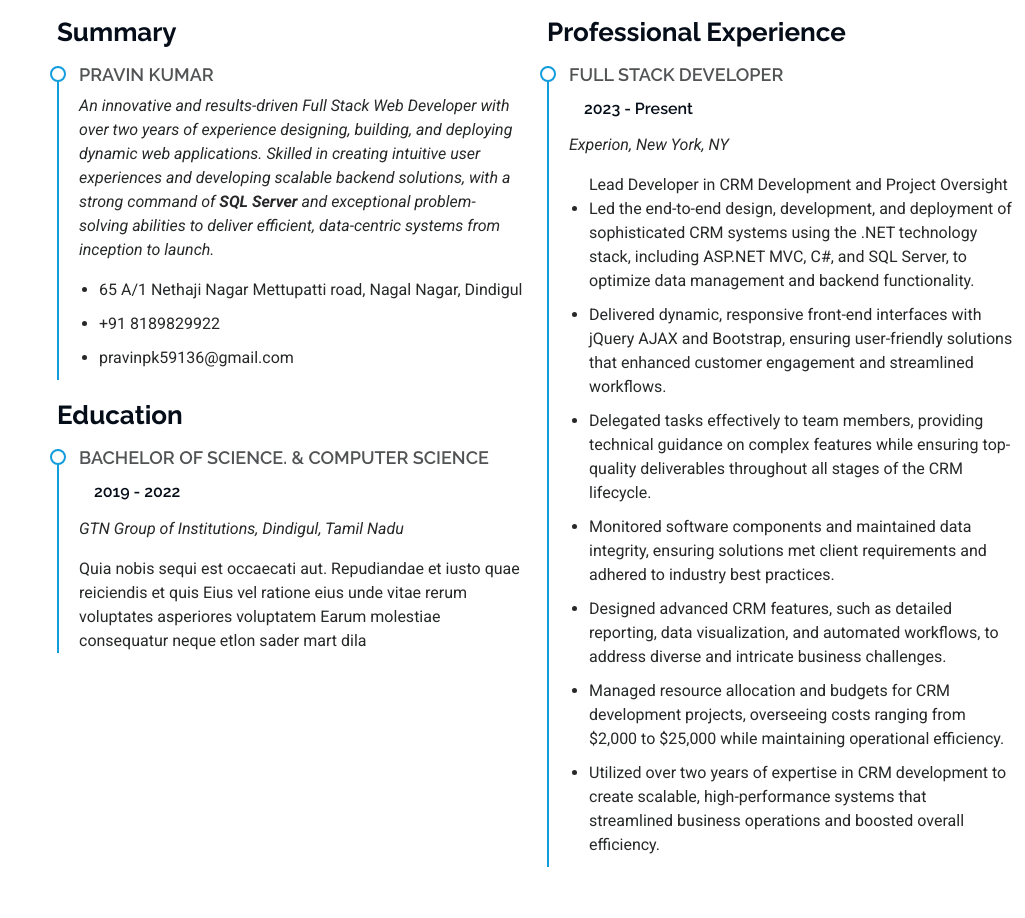
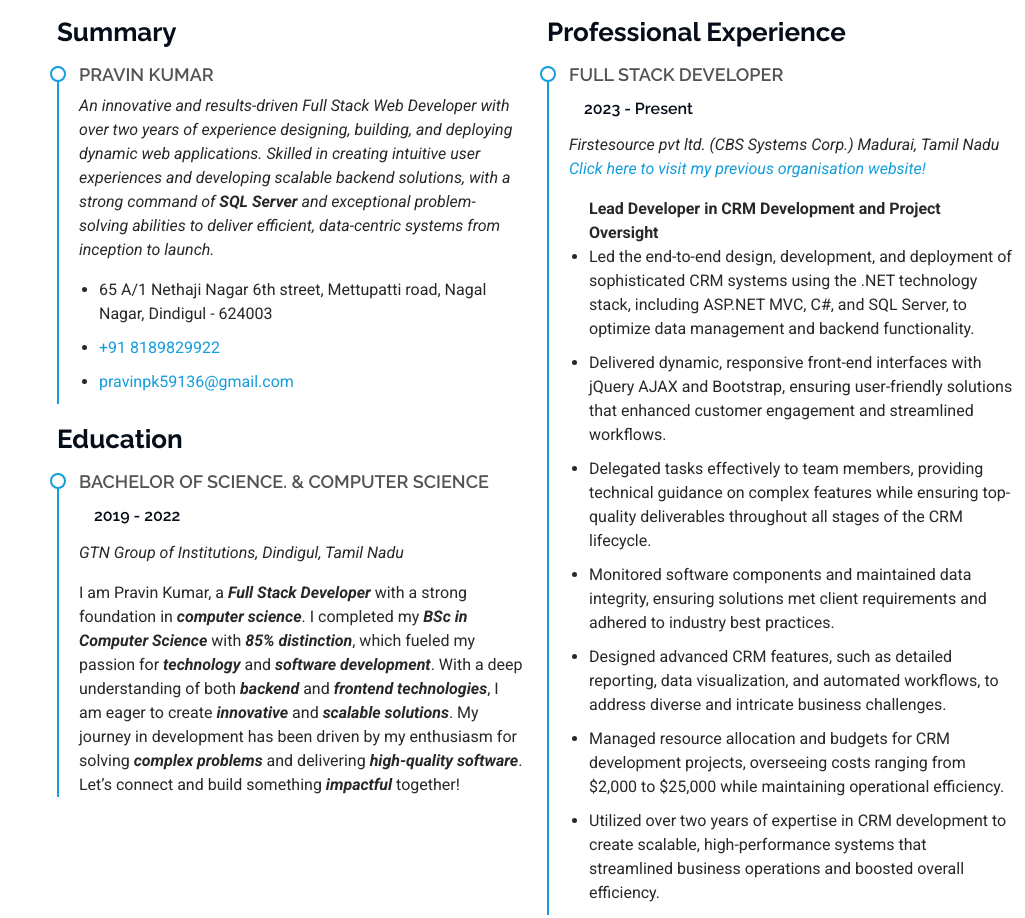
Before and after one commit to pravinsparrow123/sparrowsportfolio, a website: page index.html in a window 1280 px wide. Shown: the part 2320-3238 px from the top of the page, without its empty margins (255-1280 px from the left). Drawn offline with Linux system fonts and the light colour scheme.

Commit message:
Index change

```diff
--- a/index.html
+++ b/index.html
@@ -93,13 +93,7 @@
       <!-- Section Title -->
       <div class="container section-title" data-aos="fade-up">
         <h2>About</h2>
-        <p>Hello, I am Pravin Kumar, a Full Stack.NET Developer. My journey began as a backend developer, starting with ASP.NET and working on building scalable architectures, managing complex databases, and integrating third-party APIs. In my backend expertise, I have experience working with webhook payloads, large data processing, and designing API-driven workflows.
-
-          As my skills improved, I branched out into front-end development, using frameworks such as React, to create dynamic, user-friendly interfaces that complement the robustness of my backend solutions. In addition, I have experience in hosting and deployment, ensuring the seamless delivery of web applications. Whether it is setting up environments, managing subdomains, or optimizing hosting for performance, I ensure every application is ready for the real world.
-
-          I really love solving problems-from provisioning of template-heavy systems to best-possible hosting and integration across platforms. The goal is always producing results-in this case, a deeply impactful, comprehensive end-to-end solution in perfect alignment with user needs and business objectives.
-
-          Let's connect and create something extraordinary together!</p>
+        <p>Hello, I am Pravin Kumar, a <b><em>Full Stack .NET Developer</em></b>. My journey began as a backend developer, starting with <b><em>ASP.NET</em></b> and working on building <b><em>scalable architectures</em></b>, managing complex <b><em>databases</em></b>, and integrating <b><em>third-party APIs</em></b>. In my backend expertise, I have experience working with <b><em>webhook payloads</em></b>, <b><em>large data processing</em></b>, and designing <b><em>API-driven workflows</em></b>. As my skills improved, I branched out into <b><em>front-end development</em></b>, using frameworks such as <b><em>React</em></b>, to create dynamic, user-friendly interfaces that complement the robustness of my backend solutions. In addition, I have experience in <b><em>hosting</em></b> and <b><em>deployment</em></b>, ensuring the seamless delivery of web applications. Whether it is setting up <b><em>environments</em></b>, managing <b><em>subdomains</em></b>, or optimizing <b><em>hosting for performance</em></b>, I ensure every application is ready for the real world. I really love solving problems-from provisioning of <b><em>template-heavy systems</em></b> to best-possible hosting and <b><em>integration</em></b> across platforms. The goal is always producing results-in this case, a deeply impactful, comprehensive <b><em>end-to-end solution</em></b> in perfect alignment with user needs and business objectives. Let's connect and create something extraordinary together!</p>
       </div>
 
       <div class="container" data-aos="fade-up" data-aos-delay="100">
@@ -225,9 +219,9 @@
               <h4>Pravin Kumar</h4>
               <p><em>An innovative and results-driven Full Stack Web Developer with over two years of experience designing, building, and deploying dynamic web applications. Skilled in creating intuitive user experiences and developing scalable backend solutions, with a strong command of <b>SQL Server</b> and exceptional problem-solving abilities to deliver efficient, data-centric systems from inception to launch.</em></p>
               <ul>
-                <li>65 A/1 Nethaji Nagar Mettupatti road, Nagal Nagar, Dindigul</li>
-                <li>+91 8189829922</li>
-                <li>pravinpk59136@gmail.com</li>
+                <li>65 A/1 Nethaji Nagar 6th street, Mettupatti road, Nagal Nagar, Dindigul - 624003</li>
+                <li><a href="tel:+918189829922"> +91 8189829922</a></li>
+                <li><a href="mailto:pravinpk59136@gmail.com"> pravinpk59136@gmail.com</a></li>
               </ul>
             </div><!-- Edn Resume Item -->
 
@@ -237,7 +231,7 @@
               <h4>Bachelor of Science. &amp; Computer Science</h4>
               <h5>2019 - 2022</h5>
               <p><em>GTN Group of Institutions, Dindigul, Tamil Nadu</em></p>
-              <p>Quia nobis sequi est occaecati aut. Repudiandae et iusto quae reiciendis et quis Eius vel ratione eius unde vitae rerum voluptates asperiores voluptatem Earum molestiae consequatur neque etlon sader mart dila</p>
+              <p>I am Pravin Kumar, a <b><em>Full Stack Developer</em></b> with a strong foundation in <b><em>computer science</em></b>. I completed my <b><em>BSc in Computer Science</em></b> with <b><em>85% distinction</em></b>, which fueled my passion for <b><em>technology</em></b> and <b><em>software development</em></b>. With a deep understanding of both <b><em>backend</em></b> and <b><em>frontend technologies</em></b>, I am eager to create <b><em>innovative</em></b> and <b><em>scalable solutions</em></b>. My journey in development has been driven by my enthusiasm for solving <b><em>complex problems</em></b> and delivering <b><em>high-quality software</em></b>. Let’s connect and build something <b><em>impactful</em></b> together!</p>
             </div><!-- Edn Resume Item -->
 
           </div>
@@ -247,9 +241,13 @@
             <div class="resume-item">
               <h4>Full Stack developer</h4>
               <h5>2023 - Present</h5>
-              <p><em>Experion, New York, NY </em></p>
+              <p><em>
+                Firstesource pvt ltd. (CBS Systems Corp.) Madurai, Tamil Nadu
+                <br /><a href="https://cbssys.com" target="_blank">Click here to visit my previous organisation website!</a>
+
+              </em></p>
               <ul>
-                Lead Developer in CRM Development and Project Oversight
+                <b>Lead Developer in CRM Development and Project Oversight</b>
 
                 <li>Led the end-to-end design, development, and deployment of sophisticated CRM systems using the .NET technology stack, including ASP.NET MVC, C#, and SQL Server, to optimize data management and backend functionality.</li>
                 <li>Delivered dynamic, responsive front-end interfaces with jQuery AJAX and Bootstrap, ensuring user-friendly solutions that enhanced customer engagement and streamlined workflows.</li>
@@ -534,7 +532,7 @@
       <!-- Section Title -->
       <div class="container section-title" data-aos="fade-up">
         <h2>Contact</h2>
-        <p>Necessitatibus eius consequatur ex aliquid fuga eum quidem sint consectetur velit</p>
+        <p>Feel free for contact me for give the work or take the work!</p>
       </div><!-- End Section Title -->
 
       <div class="container" data-aos="fade-up" data-aos-delay="100">
```
